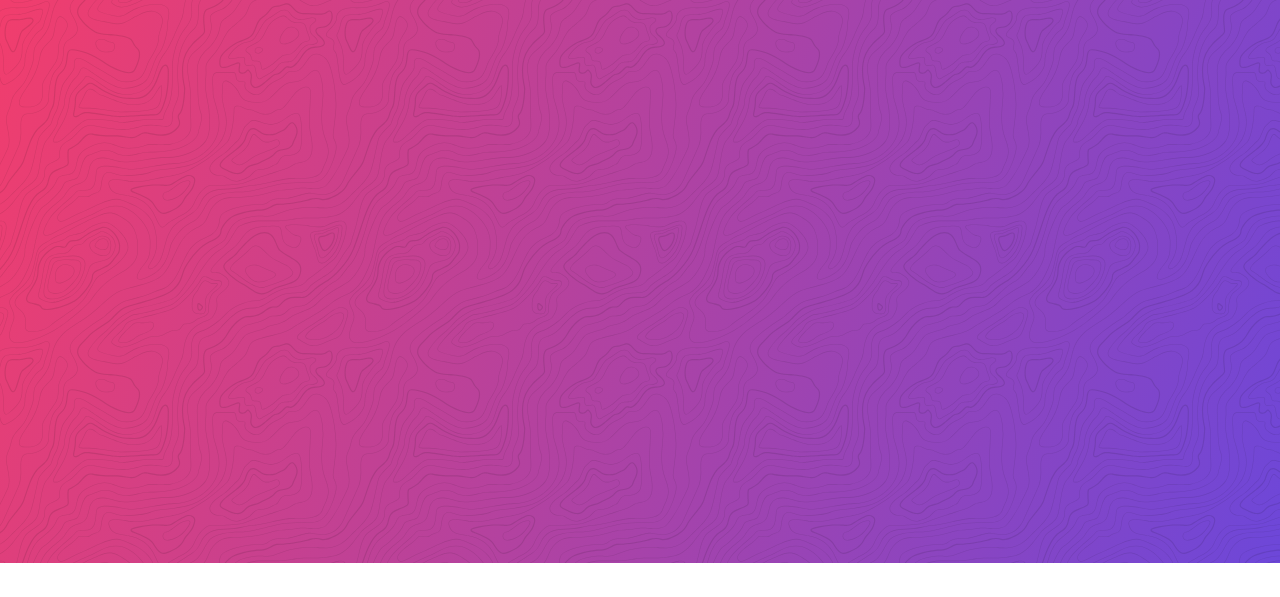
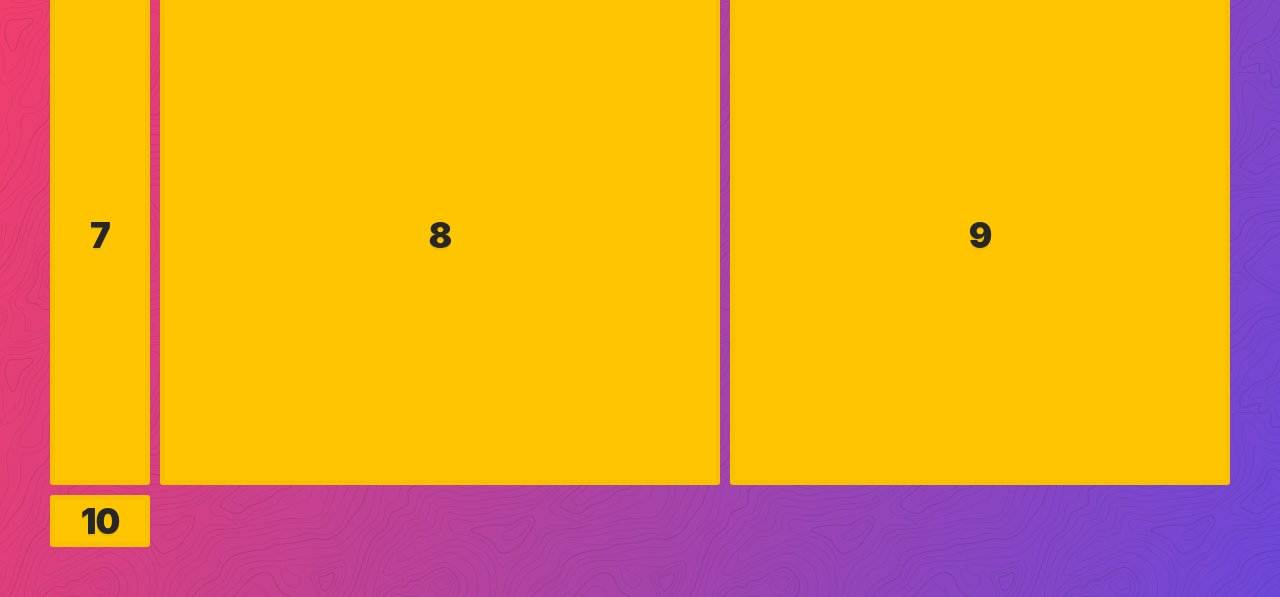
Before and after one commit to jcarlosj/CSSGrid-Web-WB, a website: page 03-Fundamentos-CSS-Grid/index.html in a window 1280 px wide. Shown: the part 237-834 px from the top of the page. Before the commit the page ends 800 px from the top, so only its background shows below. Drawn offline with Linux system fonts and the light colour scheme.

Commit message:
[+] 03-Fundamentos CSS Grid (filas variables)

```diff
--- a/03-Fundamentos-CSS-Grid/index.html
+++ b/03-Fundamentos-CSS-Grid/index.html
@@ -24,7 +24,8 @@
     <style>
         .container {
             display: grid;
-            grid-template-columns: 100px auto 50rem 3%;
+            grid-template-columns: 100px auto 50rem;
+            grid-template-rows: 100px auto 50rem;
             grid-gap: 10px;
         }
     </style>
```
